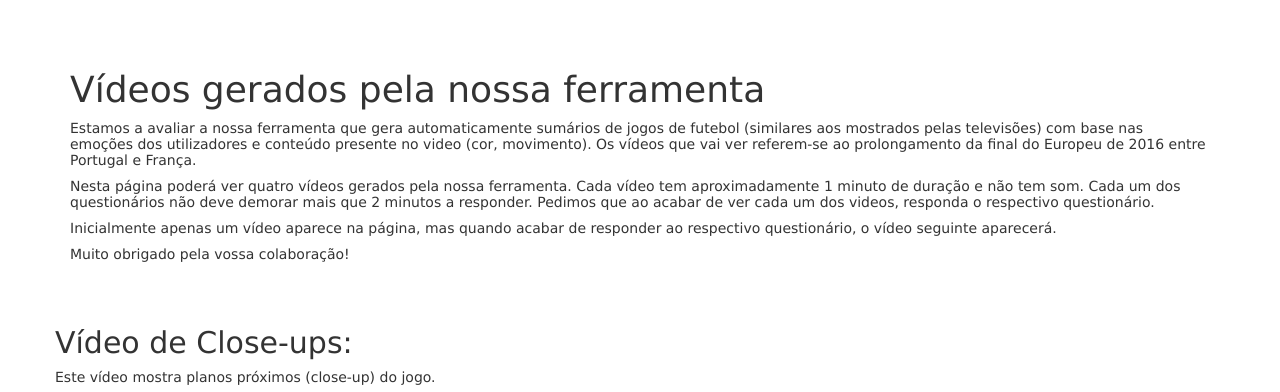
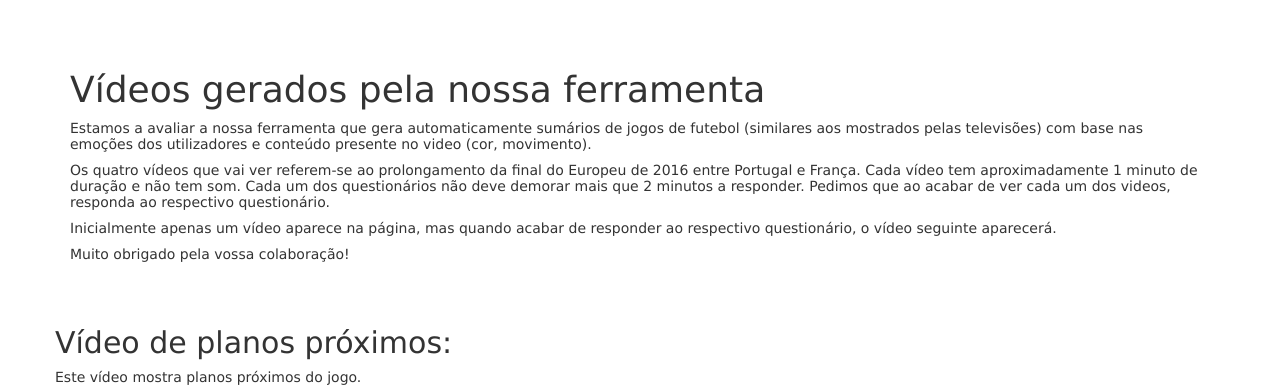
Before and after one commit to gfiao/SurveySite, a Node server app: page / in a window 1280 px wide. Shown: the top 392 px of the page. Run offline with Node 20, Linux system fonts and the light colour scheme; some libraries are stand-ins or nearby versions; some web fonts are replaced.

Commit message:
new video

```diff
--- a/views/index.html
+++ b/views/index.html
@@ -19,14 +19,13 @@
     <p>
         Estamos a avaliar a nossa ferramenta que gera automaticamente sumários de jogos de futebol
         (similares aos mostrados pelas televisões) com base nas emoções dos utilizadores e conteúdo presente no video
-        (cor, movimento). Os vídeos que vai ver referem-se ao prolongamento da final do Europeu de 2016 entre Portugal
-        e França.
+        (cor, movimento).
     </p>
 
     <p>
-        Nesta página poderá ver quatro vídeos gerados pela nossa ferramenta. Cada vídeo tem aproximadamente 1 minuto
-        de duração e não tem som. Cada um dos questionários não deve demorar mais que 2 minutos a responder.
-        Pedimos que ao acabar de ver cada um dos videos, responda o respectivo questionário.
+        Os quatro vídeos que vai ver referem-se ao prolongamento da final do Europeu de 2016 entre Portugal e França.
+        Cada vídeo tem aproximadamente 1 minuto de duração e não tem som. Cada um dos questionários não deve demorar
+        mais que 2 minutos a responder. Pedimos que ao acabar de ver cada um dos videos, responda ao respectivo questionário.
     </p>
 
     <p>
@@ -40,8 +39,8 @@
 
     <div id="video1" class="row" style="padding-top: 3%; align-content: center;">
 
-        <h2>Vídeo de Close-ups:</h2>
-        <p>Este vídeo mostra planos próximos (close-up) do jogo.</p>
+        <h2>Vídeo de planos próximos:</h2>
+        <p>Este vídeo mostra planos próximos do jogo.</p>
 
         <div class="col-md-6">
             <div id="player1">
@@ -51,7 +50,7 @@
         <script type='text/javascript'>
             var player = jwplayer("player1");
             player.setup({
-                "file": "http://content.jwplatform.com/videos/AmonjtX0-ggxCNxmE.mp4",
+                "file": "http://content.jwplatform.com/videos/MR8aCaHh-ggxCNxmE.mp4",
                 "width": 896,
                 "height": 504
             });
```
